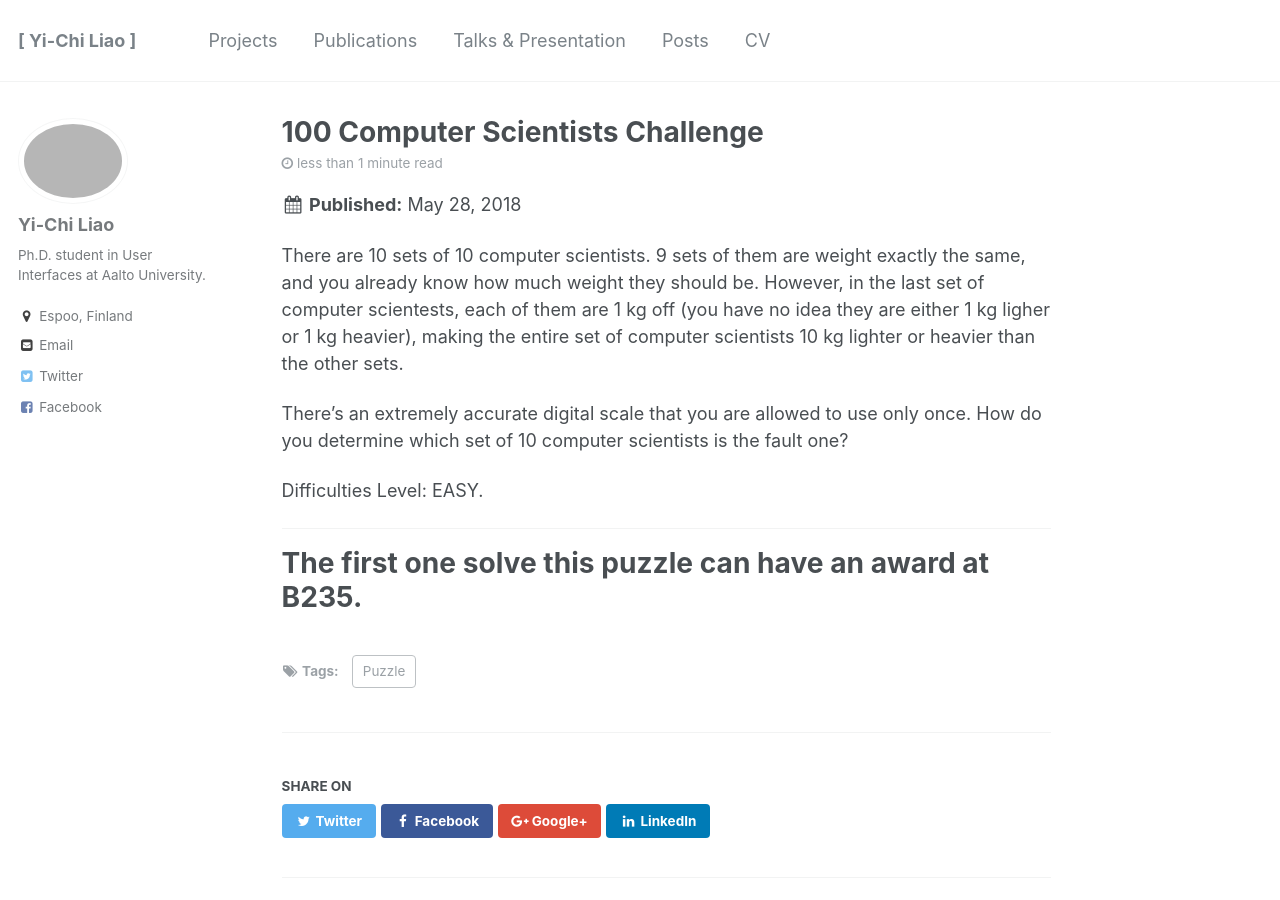
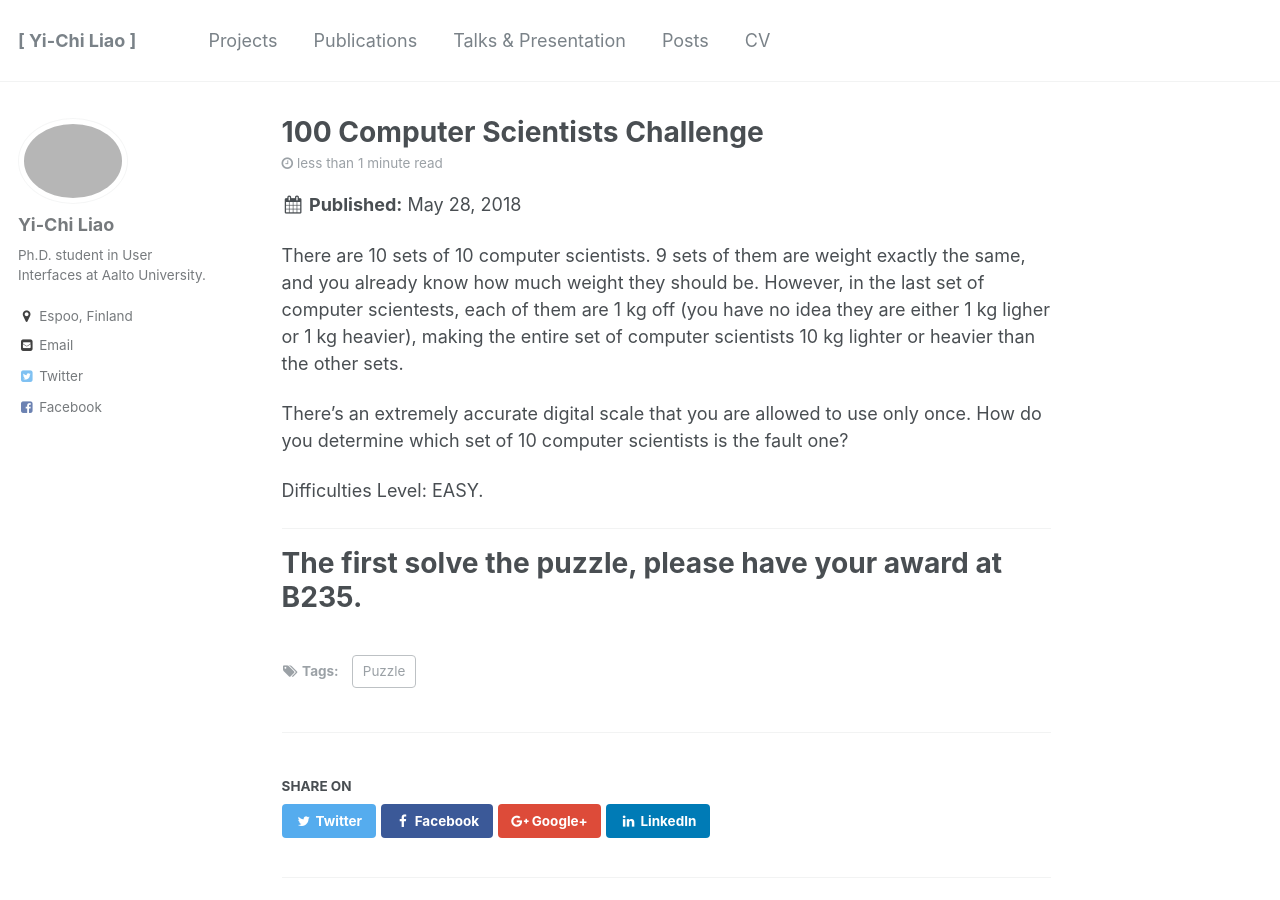
Before and after one commit to yichiliao/yichiliao.github.io, a Jekyll site: the page built from _posts/2018-05-28-100ppl.md, in a window 1280 px wide and 900 px high. Built offline with Jekyll 4.4.1, drawn with Linux system fonts in a browser that asks for light colours.

Commit message:
PUZZLE 2

```diff
--- a/_posts/2018-05-28-100ppl.md
+++ b/_posts/2018-05-28-100ppl.md
@@ -14,5 +14,5 @@ Difficulties Level: EASY.
 
 ------
 
-The first one solve this puzzle can have an award at B235.
+The first solve the puzzle, please have your award at B235.
 ======
```
